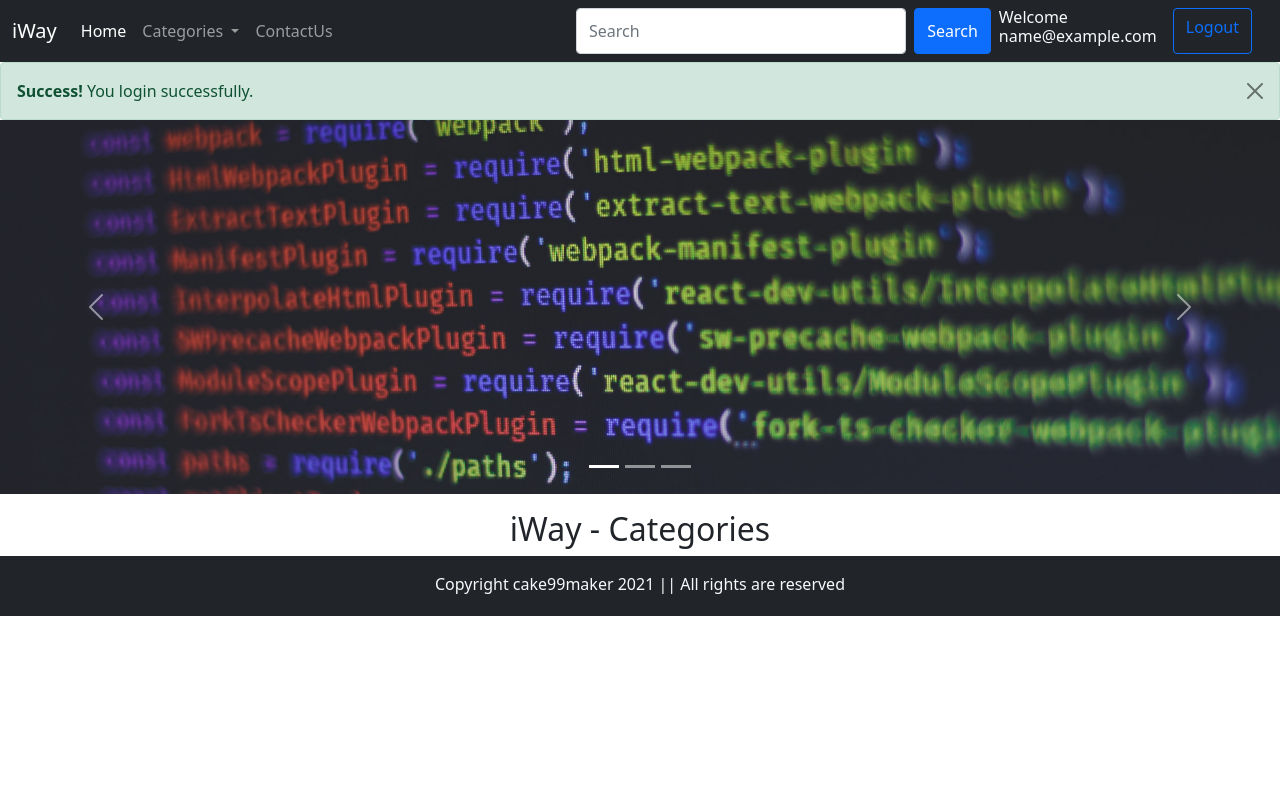
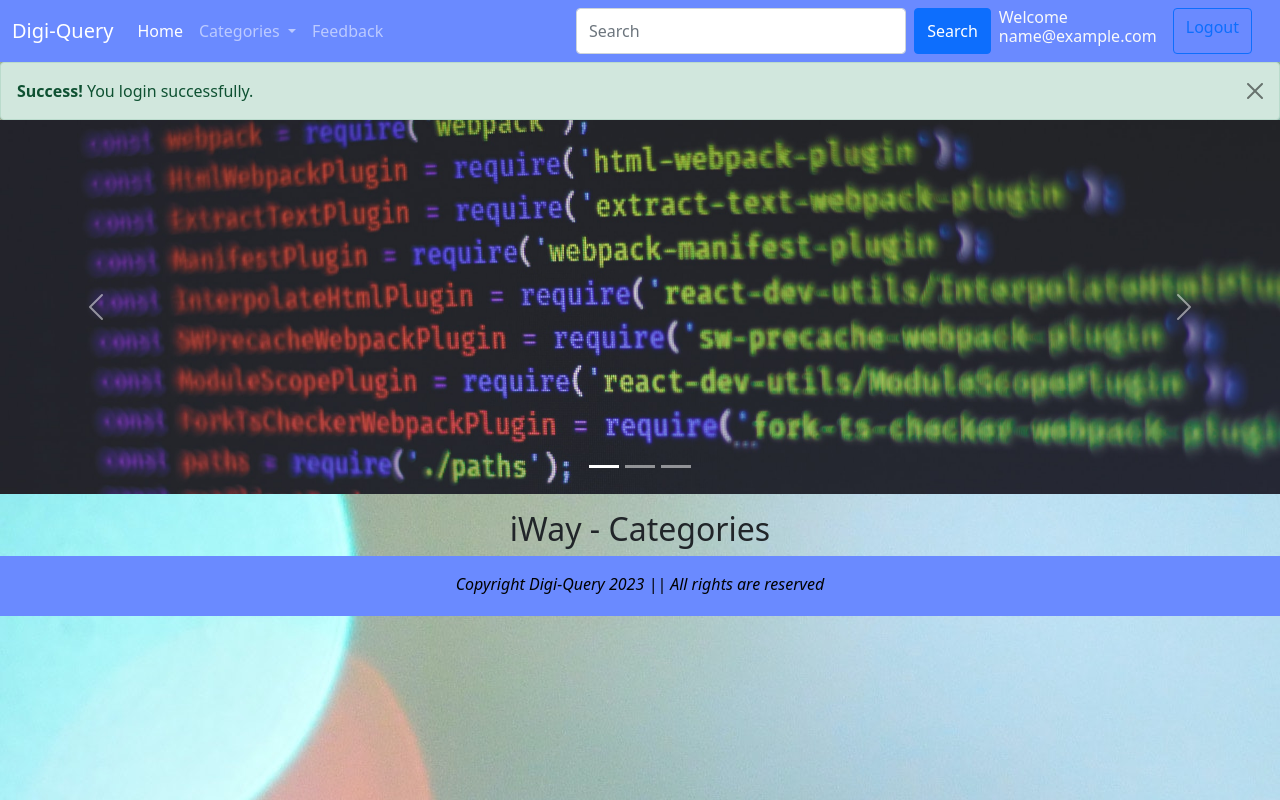
Before and after one commit to ankit10000/oldweb, a PHP site: page /web/ in a window 1280 px wide. Run offline with PHP 8.4, Linux system fonts and the light colour scheme; the visitor is signed in with stand-in values (Sample User, id 1); data that the repository does not hold is empty; some libraries are stand-ins or nearby versions.

Commit message:
changes in frontend

```diff
--- /dev/null
+++ b/css/_footer.css
@@ -0,0 +1,8 @@
+.footer{
+    background-color: #6a8aff;
+    color: black;
+    font-weight: 500;
+    position: relative;
+    bottom:0px;
+    overflow: hidden;
+}
--- /dev/null
+++ b/css/_index.css
@@ -0,0 +1,26 @@
+.card1{
+    border-radius: 50px;
+}
+#btnthread{
+    display: block;
+    width: 50%;
+    margin-left: 25%;
+}
+#btnthread:hover{
+    transform: scale(1.1);
+}
+.card-title{
+    text-align: center;
+}
+.card-img-top{
+    border-radius: 50px;
+}
+.colcard{
+    background-color: #e4e7ff85;
+}
+.colimg:hover{
+    opacity: .5;
+}
+body{
+    background-image: url('../img/bg.jpg');
+}
--- /dev/null
+++ b/css/_nav.css
@@ -0,0 +1,3 @@
+.nav{
+    background-color: #6a8aff;
+}
--- a/index.php
+++ b/index.php
@@ -12,7 +12,8 @@
     <!-- Bootstrap CSS -->
     <link href="https://cdn.jsdelivr.net/npm/bootstrap@5.0.1/dist/css/bootstrap.min.css" rel="stylesheet"
         integrity="sha384-+0n0xVW2eSR5OomGNYDnhzAbDsOXxcvSN1TPprVMTNDbiYZCxYbOOl7+AMvyTG2x" crossorigin="anonymous">
-
+    <link rel="stylesheet" href="css/_nav.css">
+    <link rel="stylesheet" href="css/_index.css">
     <title>iWay - || welcome to coding ||</title>
     <style>
 
@@ -93,13 +94,13 @@
       $id = $row['category_id'];
       $cat = $row['category_name'];
       $desc = $row['category_description'];
-        echo '<div class="col-md-4 my-2">
-          <div class="card" style="width: 18rem;">
-              <img src="https://source.unsplash.com/500x400/?'. $cat .',coding" class="card-img-top" alt="...">
+        echo '<div class="col-md-4 my-2 ">
+          <div class="card card1 colcard" style="width: 18rem;">
+          <a href="_threads.php?catid='. $id .'"><img src="https://source.unsplash.com/400x300/?'. $cat .',coding" class="card-img-top colimg" alt="..."></a>
               <div class="card-body">
                   <h5 class="card-title"><a href="_threads.php?catid='. $id .'">'. $cat .'</a></h5>
                   <p class="card-text" style="text-align: justify;">'. substr($desc, 0,100) .'....</p>
-                  <a href="_threads.php?catid='. $id .'" class="btn btn-primary">Veiw Thread</a>
+                  <a href="_threads.php?catid='. $id .'" id="btnthread" class="btn btn-primary mb-3">Veiw Thread</a>
               </div>
           </div>
         </div>';
--- a/partials/_dbconnect.php
+++ b/partials/_dbconnect.php
@@ -32,20 +32,6 @@ if ($_SERVER['REQUEST_METHOD'] == 'POST') {
     } else {
       echo "We could not update the record successfully";
     }
-  } else {
-    // $title = $_POST["title"];
-    // $description = $_POST["description"];
-
-    // // Sql query to be executed
-    // $sql = "INSERT INTO `notes` (`title`, `description`) VALUES ('$title', '$description')";
-    // $result = mysqli_query($conn, $sql);
-
-
-    // if ($result) {
-    //   $insert = true;
-    // } else {
-    //   echo "The record was not inserted successfully because of this error ---> " . mysqli_error($conn);
-    // }
   }
 }
 ?>
--- a/partials/_footer.php
+++ b/partials/_footer.php
@@ -1,5 +1,17 @@
-<div class="container-fluid bg-dark text-light  pt-3 pb-1">
-    <p class="text-center">
-        Copyright cake99maker 2021 || All rights are reserved
-    </p>
+<!DOCTYPE html>
+<html lang="en">
+<head>
+    <meta charset="UTF-8">
+    <meta http-equiv="X-UA-Compatible" content="IE=edge">
+    <meta name="viewport" content="width=device-width, initial-scale=1.0">
+<link rel="stylesheet" href="./css/_footer.css">
+
+</head>
+<body>
+<div class="container-fluid footer  pt-3 pb-1">
+    <i><p class="text-center">
+        Copyright Digi-Query 2023 || All rights are reserved
+    </p></i>
 </div>
+</body>
+</html>
--- a/partials/_handlelogin.php
+++ b/partials/_handlelogin.php
@@ -1,5 +1,5 @@
 <?php
-$login = false;
+// $login = false;
 $showError = false;
 include '_dbconnect.php';
 if ($_SERVER["REQUEST_METHOD"] == "POST") {
@@ -14,14 +14,13 @@ if ($_SERVER["REQUEST_METHOD"] == "POST") {
     $num = mysqli_num_rows($result);
     if ($num == 1) {
         $pass = mysqli_fetch_assoc($result);
-        $login = true;
-        session_start();
-        $_SESSION['loggedin'] = true;
-        $_SESSION['sno'] = $row['sno'];
-        $_SESSION['user_email'] = $email;
+        // $login = true;
 
         if($pass){
-
+            session_start();
+            $_SESSION['loggedin'] = true;
+            $_SESSION['sno'] = $row['sno'];
+            $_SESSION['user_email'] = $email;
          $showAlert = true;
         header("Location: /web/index.php?loggedin=true");
         echo "logged in". $email;
--- a/partials/_nav.php
+++ b/partials/_nav.php
@@ -1,9 +1,10 @@
+<link rel="stylesheet" href="./css/_nav.css">
 <?php
 
 echo '
- <nav class="navbar navbar-expand-lg navbar-dark bg-dark">
+ <nav class="navbar navbar-expand-lg navbar-dark nav">
 <div class="container-fluid">
-    <a class="navbar-brand" href="index.php">iWay</a>
+    <a class="navbar-brand" href="index.php">Digi-Query</a>
     <button class="navbar-toggler" type="button" data-bs-toggle="collapse" data-bs-target="#navbarSupportedContent" aria-controls="navbarSupportedContent" aria-expanded="false" aria-label="Toggle navigation">
         <span class="navbar-toggler-icon"></span>
     </button>
@@ -26,7 +27,7 @@ while ($row = mysqli_fetch_assoc($result)) {
 echo ' </ul>
 </li>
 <li class="nav-item">
-<a class="nav-link" href="contact.php">ContactUs</a>
+<a class="nav-link" href="feedback.php">Feedback</a>
 </li>
 </ul>
             <!-- login and register buttens here -->
@@ -34,7 +35,7 @@ echo ' </ul>
 
 
 require 'partials/_loginmodal.php';
-if (isset($_SESSION['loggedin']) || $_SESSION['loggedin']==true) {
+if (isset($_SESSION['loggedin']) && $_SESSION['loggedin']==true) {
 
 
     echo '
```
Also changed, not shown: _threads.php (+8 -7 lines), contact.php (deleted, +0 -218 lines), css/_thread.css (added, +9 -0 lines), feedback.php (added, +224 -0 lines), thread.php (+7 -6 lines), img/bg.jpg (added).
